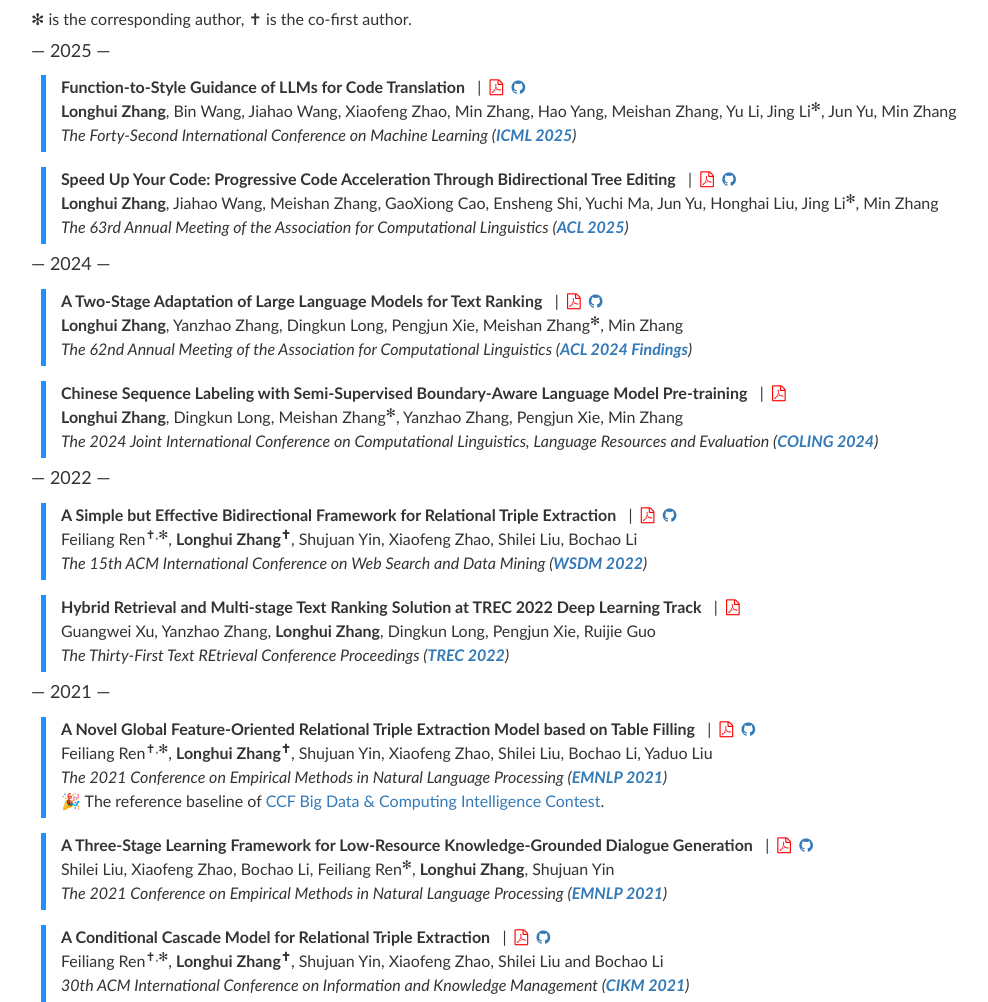
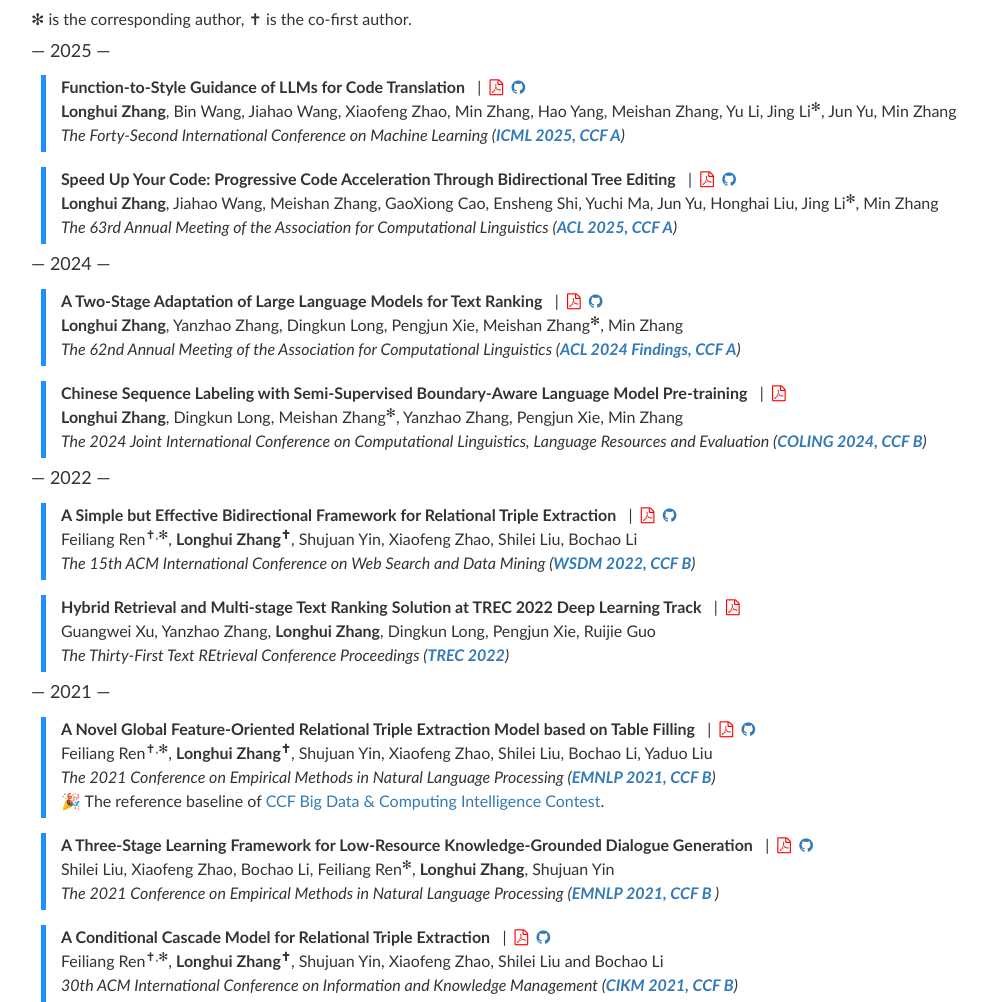
Before and after one commit to zlh-source/zlh-source.github.io, a plain HTML site: page index.html in a window 1280 px wide. Shown: the part 651-1653 px from the top of the page, without its empty margins (109-1097 px from the left). Drawn offline with nearby package versions, Linux system fonts and the light colour scheme.

Commit message:
Update index.html

```diff
--- a/index.html
+++ b/index.html
@@ -143,7 +143,7 @@
 						<br><strong>Longhui Zhang</strong>, Bin Wang, Jiahao Wang, Xiaofeng Zhao, Min Zhang, Hao Yang,
 						Meishan Zhang, Yu Li, Jing Li<sup>&#10043;</sup>, Jun Yu, Min Zhang<br>
 						<em>The Forty-Second International Conference on Machine Learning (<strong><a
-									href="https://icml.cc/Conferences/2025/">ICML 2025</a></strong>)</em><br>
+									href="https://icml.cc/Conferences/2025/">ICML 2025, CCF A</a></strong>)</em><br>
 					</p>
 				</div>
 			</div>
@@ -159,7 +159,7 @@
 						Yuchi Ma, Jun Yu, Honghai Liu,
 						Jing Li<sup>&#10043;</sup>, Min Zhang<br>
 						<em>The 63rd Annual Meeting of the Association for Computational Linguistics (<strong><a
-									href="https://2025.aclweb.org/">ACL 2025</a></strong>)</em><br>
+									href="https://2025.aclweb.org/">ACL 2025, CCF A</a></strong>)</em><br>
 					</p>
 				</div>
 			</div>
@@ -178,7 +178,7 @@
 							<br><strong>Longhui Zhang</strong>, Yanzhao Zhang, Dingkun Long, Pengjun Xie, Meishan
 							Zhang<sup>&#10043;</sup>, Min Zhang<br>
 							<em>The 62nd Annual Meeting of the Association for Computational Linguistics (<strong><a
-										href="https://2024.aclweb.org/">ACL 2024 Findings</a></strong>)</em><br>
+										href="https://2024.aclweb.org/">ACL 2024 Findings, CCF A</a></strong>)</em><br>
 						</p>
 					</div>
 				</div>
@@ -194,7 +194,7 @@
 							Zhang, Pengjun Xie, Min Zhang<br>
 							<em>The 2024 Joint International Conference on Computational Linguistics, Language Resources
 								and Evaluation (<strong><a href="https://lrec-coling-2024.org/">COLING
-										2024</a></strong>)</em><br>
+										2024, CCF B</a></strong>)</em><br>
 						</p>
 					</div>
 				</div>
@@ -212,7 +212,7 @@
 							<br>Feiliang Ren<sup>&#10013;,&#10043;</sup>, <strong>Longhui
 								Zhang<sup>&#10013;</sup></strong>, Shujuan Yin, Xiaofeng Zhao, Shilei Liu, Bochao Li<br>
 							<em>The 15th ACM International Conference on Web Search and Data Mining (<strong><a
-										href="http://www.wsdm-conference.org/2022/">WSDM 2022</a></strong>)</em><br>
+										href="http://www.wsdm-conference.org/2022/">WSDM 2022, CCF B</a></strong>)</em><br>
 						</p>
 					</div>
 				</div>
@@ -245,7 +245,7 @@
 								Zhang<sup>&#10013;</sup></strong>, Shujuan Yin, Xiaofeng Zhao, Shilei Liu, Bochao Li,
 							Yaduo Liu<br>
 							<em>The 2021 Conference on Empirical Methods in Natural Language Processing (<strong><a
-										href="https://2021.emnlp.org/">EMNLP 2021</a></strong>)</em><br>
+										href="https://2021.emnlp.org/">EMNLP 2021, CCF B</a></strong>)</em><br>
 							🎉 The reference baseline of <a href="https://www.datafountain.cn/competitions/584"
 								target="_blank">CCF Big Data & Computing Intelligence Contest</a>.
 						</p>
@@ -264,7 +264,7 @@
 							<br>Shilei Liu, Xiaofeng Zhao, Bochao Li, Feiliang Ren<sup>&#10043;</sup>, <strong>Longhui
 								Zhang</strong>, Shujuan Yin<br>
 							<em>The 2021 Conference on Empirical Methods in Natural Language Processing (<strong><a
-										href="https://2021.emnlp.org/">EMNLP 2021</a></strong>)</em><br>
+										href="https://2021.emnlp.org/">EMNLP 2021, CCF B </a></strong>)</em><br>
 						</p>
 					</div>
 				</div>
@@ -282,7 +282,7 @@
 								Zhang<sup>&#10013;</sup></strong>, Shujuan Yin, Xiaofeng Zhao, Shilei Liu and Bochao
 							Li<br>
 							<em>30th ACM International Conference on Information and Knowledge Management (<strong><a
-										href="https://www.cikm2021.org/">CIKM 2021</a></strong>)</em><br>
+										href="https://www.cikm2021.org/">CIKM 2021, CCF B</a></strong>)</em><br>
 						</p>
 					</div>
 				</div>
@@ -298,7 +298,7 @@
 							Shujuan Yin, Xiaofeng Zhao, and Feiliang Ren<sup>&#10043;</sup><br>
 							<em>The 9th CCF International Conference on Natural Language Processing and Chinese
 								Computing (<strong><a href="http://tcci.ccf.org.cn/conference/2021/">NLPCC
-										2021</a></strong>)</em><br>
+										2021, CCF C</a></strong>)</em><br>
 						</p>
 					</div>
 				</div>
```
